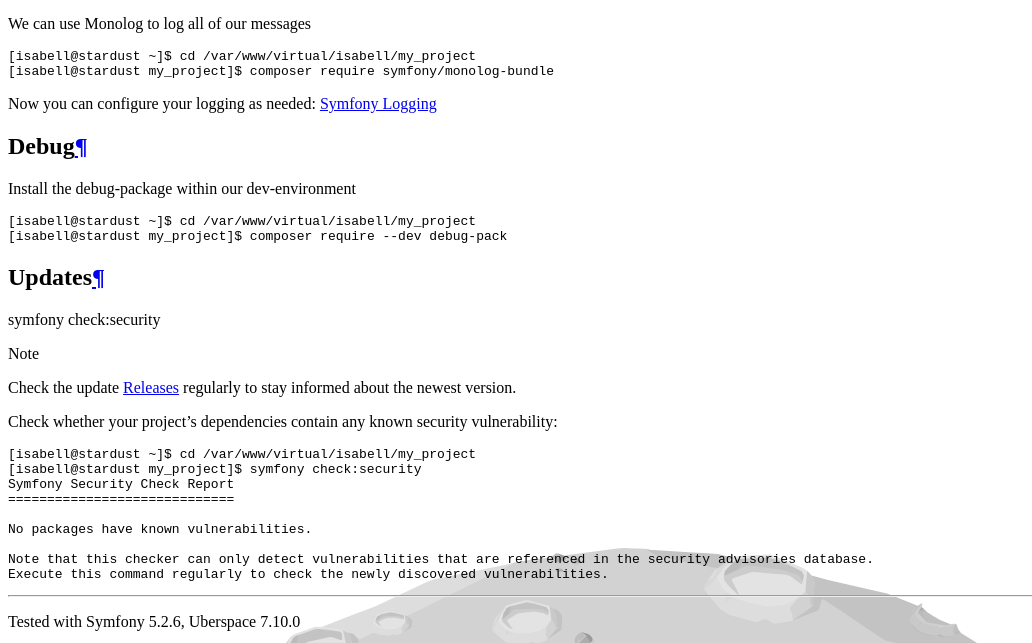
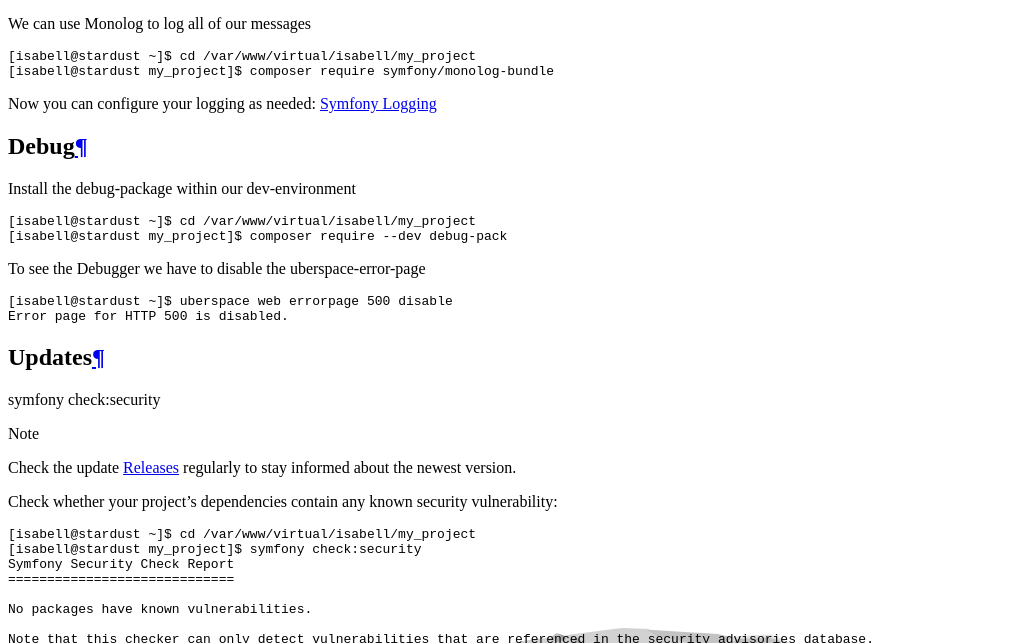
Before and after one commit to Uberspace/lab, a Sphinx documentation site: the page built from source/guide_symfony.rst, in a window 1280 px wide and 900 px high, scrolled down 5963 px, cut to the strip 0-643 px from the top of the window. Shown: the whole strip, without its empty margins (0-1032 px from the left). Built offline with Sphinx 7.4.7 and the Read the Docs theme 2.0.0, drawn with Linux system fonts in a browser that asks for light colours.

Commit message:
[symfony] update Debug section

```diff
--- a/source/guide_symfony.rst
+++ b/source/guide_symfony.rst
@@ -162,6 +162,13 @@
  [isabell@stardust ~]$ cd /var/www/virtual/isabell/my_project
  [isabell@stardust my_project]$ composer require --dev debug-pack
 
+To see the Debugger we have to disable the uberspace-error-page
+
+::
+
+ [isabell@stardust ~]$ uberspace web errorpage 500 disable
+ Error page for HTTP 500 is disabled.
+
 Updates
 =======
 
```
